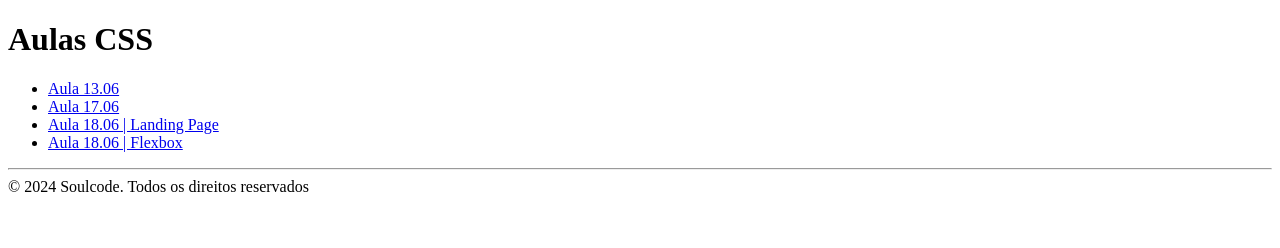
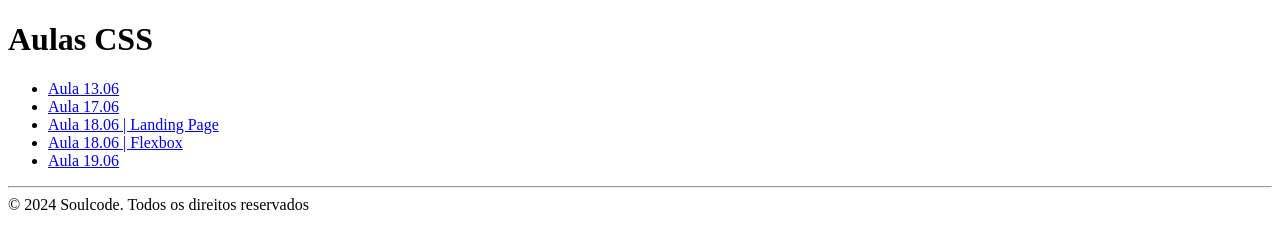
Before and after one commit to almir-soulcode/RN2-CSS, a plain HTML site: page index.html in a window 1280 px wide. Drawn offline with Linux system fonts and the light colour scheme.

Commit message:
index atualizado

```diff
--- a/index.html
+++ b/index.html
@@ -13,6 +13,7 @@
                     <li><a href="aula1706/index.html">Aula 17.06</a></li>
                     <li><a href="aula1806/landing-page.html">Aula 18.06 | Landing Page</a></li>
                     <li><a href="aula1806/flexbox.html">Aula 18.06 | Flexbox</a></li>
+                    <li><a href="aula1906/soulcode.html">Aula 19.06</a></li>
                 </ul>
             </nav>
         </main>
```
